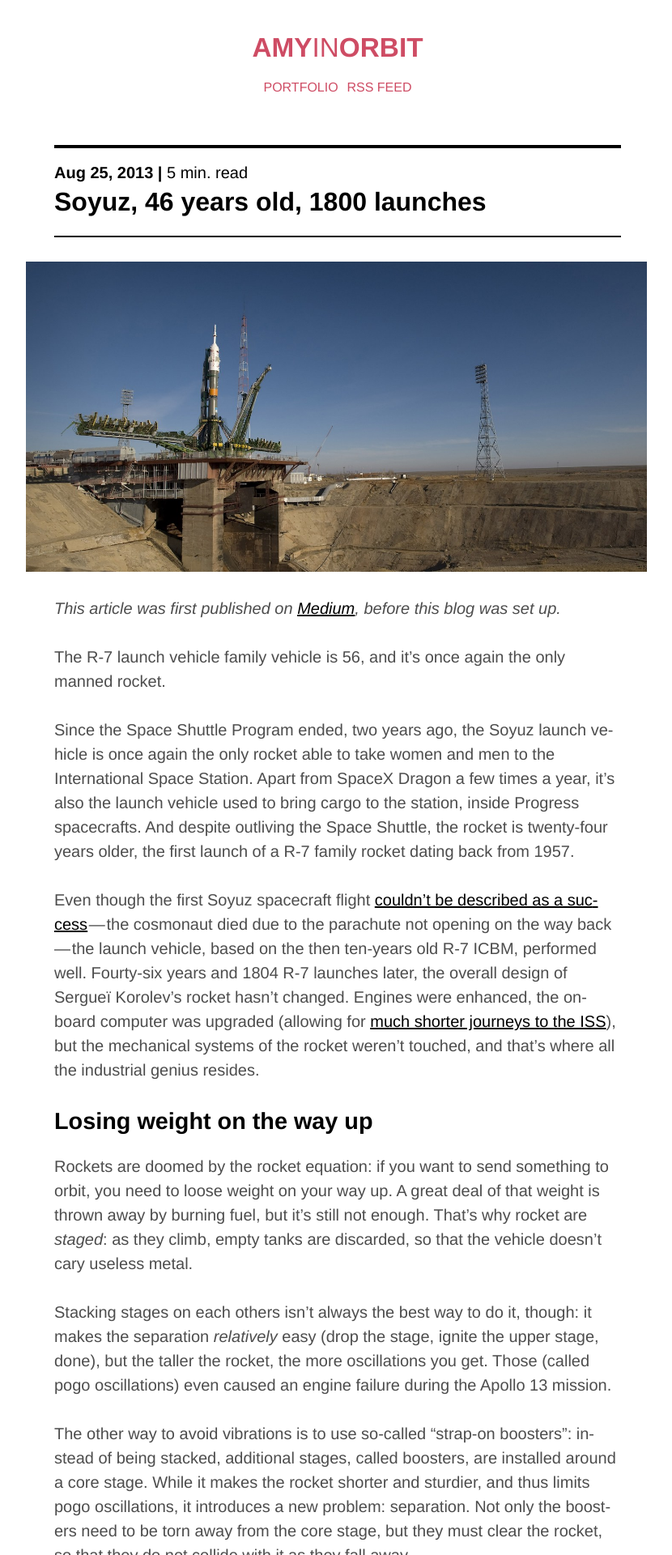
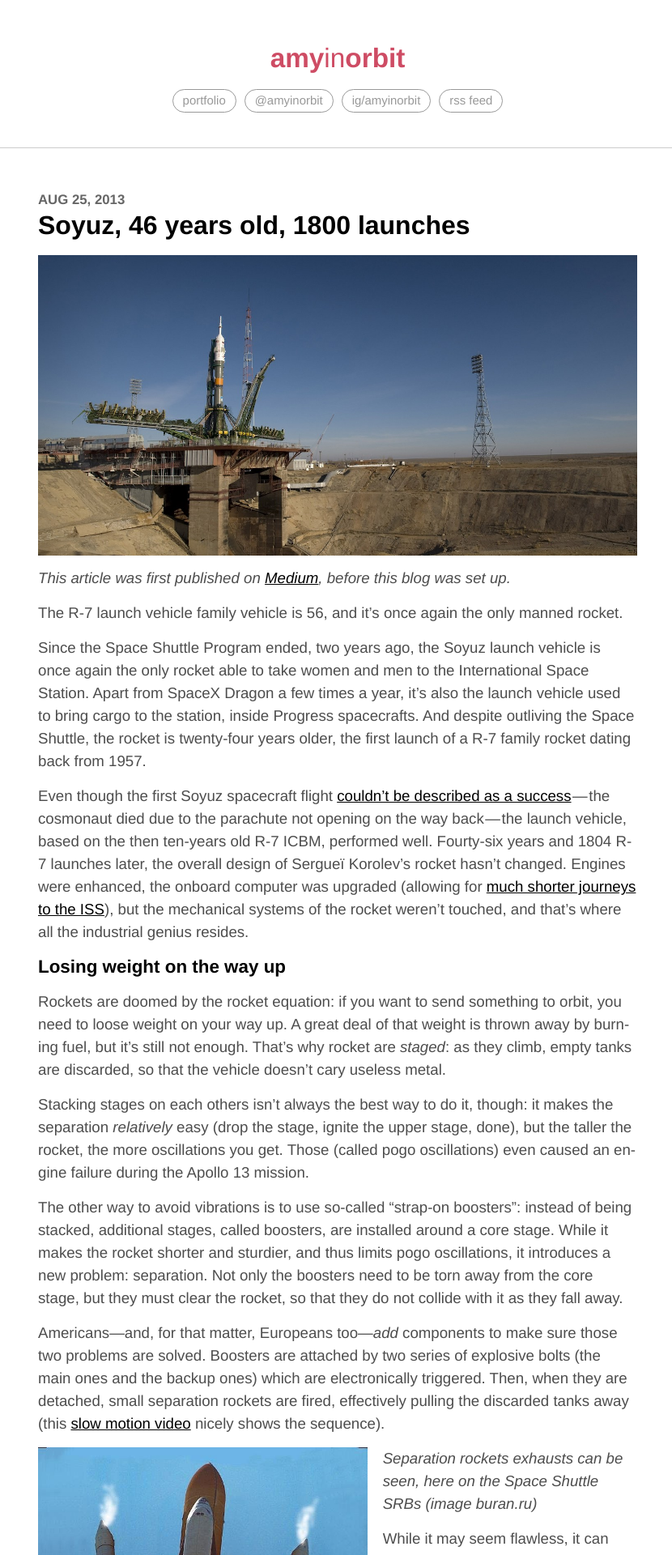
Before and after one commit to amyinorbit/amyinorbit.github.io, a Jekyll site: the page built from _posts/2013-08-25-soyuz.md, in a window 1280 px wide. Shown: the top 1920 px of the page at 81% size, without its empty margins (223-1053 px from the left). Built offline with Jekyll 4.4.1, drawn with Linux system fonts in a browser that asks for light colours.

```diff
--- a/Gemfile
+++ b/Gemfile
@@ -18,4 +18,5 @@ gem "jekyll", "3.3.1"
 # If you have any plugins, put them here!
 group :jekyll_plugins do
    gem "jekyll-feed", "~> 0.6"
+   gem "jekyll-paginate"
 end
--- a/_config.yml
+++ b/_config.yml
@@ -5,10 +5,6 @@ permalink: /post/:title/
 author: Amy Parent
 description: >
   Hi, I'm Amy Parent! By day, I'm studying clouds evolution in brown dwarfs at Abertay University. By night, I get bruises skating with Dundee Roller Derby and make video games.
-
-
-  You can see things I've made on my [portfolio](/portfolio), and can contact me on twitter [@amyinorbit](https://twitter.com/amyinorbit),
-  or at [amy@amyparent.com](mailto:amy@amyparent.com).
 baseurl: "" # the subpath of your site, e.g. /blog
 url: "https://amyparent.com"
 twitter_username: amyinorbit
@@ -16,11 +12,16 @@ github_username:  amyinorbit
 googleplus_uid:   116701126192141560817
 
 # Build settings
-
 markdown: kramdown
 highlighter: rouge
+excerpt_separator: <!--more-->
+
+# Pagination
+paginate: 5
+paginate_path: "/page/:num"
 
 gems:
+  - jekyll-paginate
   - jekyll-feed
 
 include:
--- a/_includes/header.html
+++ b/_includes/header.html
@@ -1,9 +1,11 @@
 <header id="banner">
     <nav class="padded">
-        <h1><a href="{{ "/" | relative_url}}" class="gui">AMY<span class="gui thin">IN</span>ORBIT</a><!-- <div id="cursor"></div> --></h1>
+        <h1><a href="{{ "/" | relative_url}}" class="gui">amy<span class="gui thin">in</span>orbit</a><!-- <div id="cursor"></div> --></h1>
         <ul class="navbar">
-            <li><a href="{{ "/portfolio" | relative_url}}">PORTFOLIO</a></li>
-            <li><a href="{{ "/feed.xml" | relative_url}}">RSS FEED</a></li>
+            <li><a class="button" href="{{ "/portfolio" | relative_url}}">portfolio</a></li>
+            <li><a class="button" href="https://twitter.com/amyinorbit">@amyinorbit</a></li>
+            <li><a class="button" href="https://instagram.com/amyinorbit">ig/amyinorbit</a></li>
+            <li><a class="button" href="{{ "/feed.xml" | relative_url}}">rss feed</a></li>
         </ul>
     </nav>
 </header>
--- a/_layouts/default.html
+++ b/_layouts/default.html
@@ -4,14 +4,8 @@
   {% include head.html %}
 
   <body>
-
     {% include header.html %}
-
-    <div id="main-content" class="container">
-        {{ content }}
-    </div>
-
+    {{ content }}
     {% include footer.html %}
-
   </body>
 </html>
--- a/_layouts/post.html
+++ b/_layouts/post.html
@@ -1,19 +1,24 @@
 ---
 layout: default
 ---
-<article class="post padded">
+<article class="post">
+    <div class="container padded">
         <header>
-        <span class="post-meta gui">{{ page.date | date: "%b %-d, %Y" }} |<span class="gui thin"> {{ content | number_of_words | divided_by:180 | ceil }}&nbsp;min. read</span></span>
-        {% if page.link %}
-            <h1><a href="{{ page.link }}">{{ page.title }}</a> [www]</h1>
-        {% else %}
+            <span class="post-meta gui">
+                {{ page.date | date: "%b %-d, %Y" }}
+                {% if page.series %}<span class="gui thin">| in {{ page.series }}</span>{% endif %}
+            </span>
             <h1>{{ page.title }}</h1>
+        </header>
+        {%if page.link %}
+        <a class="button" href="{{ page.link }}">linked website</a>
         {% endif %}
-    </header>
         {{ content }}
+    </div>
 </article>
 {% if page.series %}
-<aside id="series" class="padded">
+<aside id="series">
+    <div class="container padded">
         <h2 class="gui"><span class="gui thin">Other Entries in </span>{{ page.series }}</h2>
         {% assign series = site.posts | where:"series", page.series %}
         <ol class="series-list">
@@ -27,9 +32,12 @@ layout: default
             </li>
         {% endfor %}
         </ol>
+    </div>
 </aside>
 {% endif %}
-<aside id="social" class="padded">
+<aside id="social">
+    <div class="container padded">
         <h2>Feedback</h2>
         <p>If you found this article interesting, you can <a href="http://twitter.com/share?text={{ page.title | url_encode }}&url={{ page.url | prepend: site.baseurl }}">share it on twitter</a>.<br />If you want to discuss it, feel free to <a href="https://twitter.com/{{ site.twitter_username }}">tweet at me</a> or send me a mail at <a href="mailto:{{ site.email }}">email me</a>.
+    </div>
 </aside>
--- a/static/style.css
+++ b/static/style.css
@@ -10,7 +10,7 @@ a,abbr,acronym,address,applet,article,aside,audio,b,big,blockquote,body,canvas,c
 
 body {
     font-family: "Helvetica Neue", -apple-system, "Segoe UI", sans-serif;
-    font-size: 15pt;
+    font-size: 14pt;
     font-weight: 400;
     line-height: 1;
     color: #4D4D4D;
@@ -26,7 +26,7 @@ body {
 
 h1, h2, h3, h4, h5, h6 {
     font-weight: 900;
-    line-height: 1.3;
+    line-height: 1.1;
     margin: .75em 0;
     color: #000;
 }
@@ -36,18 +36,18 @@ h1:first-child, h2:first-child {
 }
 
 h1 { font-size: 2.0rem; }
-h2 { font-size: 1.8rem ;}
-h3 { font-size: 1.6rem ;}
-h4 { font-size: 1.4rem ;}
-h5 { font-size: 1.2rem ;}
-h6 { font-size: 1.0rem ;}
+h2 { font-size: 1.4rem; }
+h3 { font-size: 1.3rem; }
+h4 { font-size: 1.2rem; }
+h5 { font-size: 1.1rem; }
+h6 { font-size: 1.0rem; }
 
 /* Links style */
 
 a {
     text-decoration: underline;
     color: #000;
-    transition: background .2s ease, color .2s ease;
+    transition: background .2s ease, color .2s ease, border-color .2s ease;
     overflow-y: hidden;
     border-bottom: 2px solid transparent;
 }
@@ -58,15 +58,33 @@ a:hover, a:active {
 
 /* layout utils */
 
+a.button {
+    text-decoration: none;
+    color: #999;
+    display: inline-block;
+    border: 1px #999 solid;
+    padding: .4em .8em;
+    border-radius: 2em;
+}
+
+a.button:hover {
+    color: #fff;
+    background-color: #CE4C64;
+    border-color: #CE4C64;
+}
+
 .container {
     max-width: 740px;
     margin-left: auto;
     margin-right: auto;
+    overflow: hidden;
+
     padding: 1em;
 }
 
 .padded {
-    padding: 1em;
+/*    padding: 1em;*/
+    padding: 2em 0;
 }
 
 sup {
@@ -84,6 +102,10 @@ sup {
     float: right;
 }
 
+.center {
+    text-align: center;
+}
+
 .gui {
     font-weight: 700;
 }
@@ -96,6 +118,7 @@ sup {
 
 header#banner {
     overflow-y: hidden;
+    border-bottom: 1px solid #ccc;
 }
 
 header#banner h1 {
@@ -107,14 +130,30 @@ header#banner h1 {
     margin: 0.5em auto;
 }
 
-header#banner a {
+header#banner h1 a {
     text-decoration: none;
     color: #CE4C64;
 }
 
-header#banner a:hover {
+header#banner h1 a:hover {
     color: #000;
 }
+
+/*header#banner ul.navbar a {
+    text-decoration: none;
+    color: #555;
+    display: inline-block;
+    border: 1px #666 solid;
+    padding: .4em .8em;
+    border-radius: 2em;
+}
+
+header#banner ul.navbar a:hover {
+    color: #fff;
+    background-color: #CE4C64;
+    border-color: #CE4C64;
+}*/
+
 
 header#banner ul {
     list-style: none;
@@ -132,84 +171,58 @@ header#banner li {
 /* tagline */
 
 section#tagline {
-    font-size: 1.3rem;
+    font-size: 1.2rem;
+    border-bottom: 1px solid #ccc;
 }
 
 section#tagline p {
-    text-align: center;
+    text-align: left;
     -webkit-hyphens: none;
     -moz-hyphens: none;
     hyphens: none;
 }
 
 section#tagline img#mug {
+    float: left;
     width: 80%;
-    max-width: 128px;
-    border-radius: 48px;
+    max-width: 64px;
+    border-radius: 50px;
     height: auto;
-    margin: 0 auto 1em auto;
-}
-
-/* post list */
-
-section#articles {
-    border-bottom: 2px solid black;
-    border-top: 2px solid black;
-}
-
-section#articles article.post-item {
-    padding: .2em 0;
-}
-
-span.post-item-meta {
-    margin-top: 5px;
-    margin-left: 1em;
-    color: #666;
-    font-weight: bold;
-    float: right;
-}
-
-span.post-link {
-    display: block;
-    margin: 0;
-    font-size: 1.0em;
-    line-height: 120%;
-}
-
-span.post-link a {
-    color: black;
-    text-decoration: none;
-    font-weight: bold;
-}
-
-span.post-link a:hover {
-    color: #CE4C64;
+    border: 5px solid #CE4C64;
+    padding: 5px;
+    margin: 0 1em .5em 0;
 }
 
 /* individual posts */
 
 article.post {
+    border-bottom: 1px solid #ccc;
 }
 
 article.post header {
-    border-top: 4px solid #000;
-    border-bottom: 2px solid #000;
-    margin-bottom: 1.5em;
-    padding: 1em 0;
+    margin-bottom: 1em;
+    padding: 1em 0 0 0;
 }
 
 article.post header h1 {
     margin: 0;
 }
 
+article.post header h1 a {
+    text-decoration: none;
+}
+
 span.post-meta {
+    text-transform: uppercase;
+    font-size: 90%;
     display: block;
     margin-bottom: .3em;
-    color: #000;
+    color: #666;
 }
 
 aside {
-    border-top: 2px solid black;
+/*    border-top: 2px solid black;*/
+    border-bottom: 1px solid #ccc;
     font-size: 0.9em;
 }
 
@@ -234,7 +247,7 @@ aside#series ol li a {
 
 p {
     line-height: 1.5;
-    margin: 0 0 1.5em;
+    margin: 0 0 .8em;
     -webkit-hyphens: auto;
     -moz-hyphens: auto;
     hyphens: auto;
@@ -249,11 +262,11 @@ strong {
 }
 
 blockquote {
-    padding: 0 0 0 1.5em;
-    margin: 2em 0;
+    padding: 0 0 0 1em;
+    margin: 2em 0 2em -.5em;
     color: #666;
     line-height: 1.8;
-    border-left: .75em solid #666;
+    border-left: .8em solid #CE4C64;
 }
 
 article ul, article ol {
@@ -275,8 +288,9 @@ article li, aside li {
 
 img {
 	display: block;
-    margin: 0 -5% 1em -5%;
-    max-width: 109.5%;
+/*    margin: 0 -5% 1em -5%;*/
+/*    max-width: 109.5%;*/
+    max-width: 100%;
     height: auto;
 }
 
@@ -365,6 +379,12 @@ hr {
 
 /* footer */
 
+section#pagination {
+    overflow-y: hidden;
+    text-align: center;
+/*    padding-bottom: 1em;*/
+}
+
 footer {
     text-align: center;
     font-size: .9rem;
@@ -379,7 +399,7 @@ footer small {
 @media(max-width: 560px) {
 
     .container, .padded {
-        padding: .6em;
+        padding: 1.2em;
     }
 
     header#banner ul {
@@ -388,6 +408,7 @@ footer small {
 
     header#banner ul li {
         padding-left: 0;
+        display: block;
     }
 
     img.left, img.right, img.small {
@@ -395,7 +416,7 @@ footer small {
         margin: 0 auto 1em auto;
     }
 
-    .left, .right {
+    .left:not(.force), .right:not(.force) {
         float: none;
     }
 
```
Also changed, not shown: _layouts/home.html (deleted, +0 -24 lines), index.html (added, +45 -0 lines), index.md (deleted, +0 -6 lines), Gemfile.lock. Lines whose indentation alone changed are shown as unchanged.
